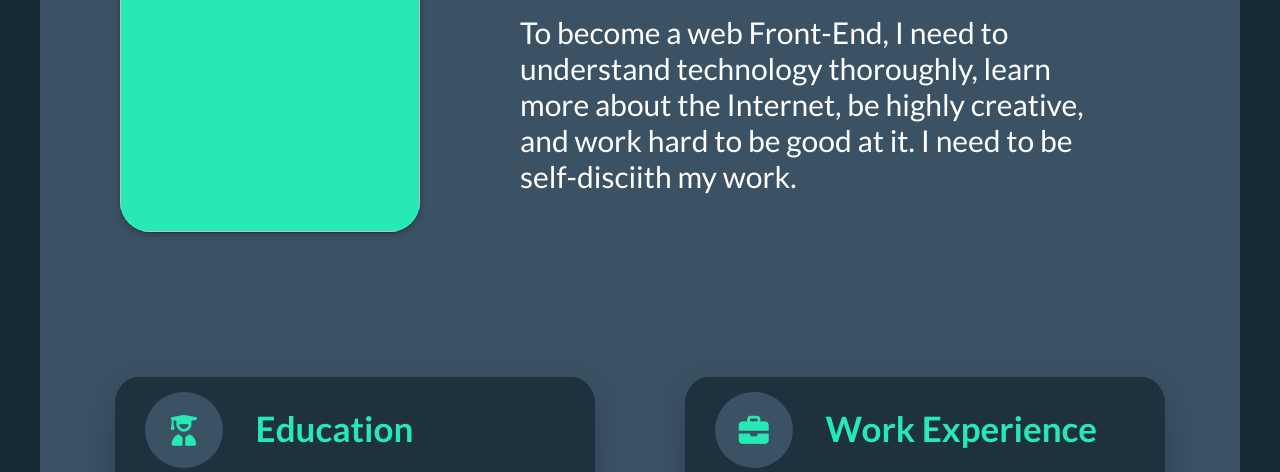
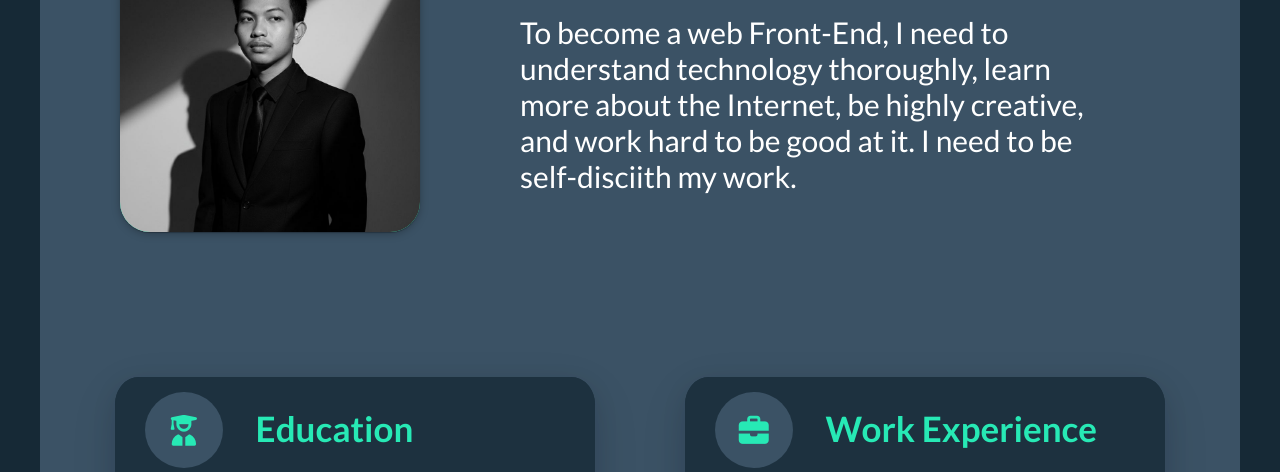
Before and after one commit to chheunnita169-dot/portfolio, a plain HTML site: page index.html in a window 1280 px wide. Shown: the part 628-1100 px from the top of the page. Drawn offline with Linux system fonts and the light colour scheme; the site is published under a folder, as on GitHub Pages, so addresses that start at the root find nothing.

Commit message:
finsh1000%

```diff
--- a/index.html
+++ b/index.html
@@ -60,7 +60,7 @@
     <div class="about" id="About">
         <div class="image">
            <div class="img">
-            <img src="/img/neath2.jpg" alt="">
+            <img src="img/neath2.jpg" alt="">
            </div>
         </div>
         <div class="text">
```
